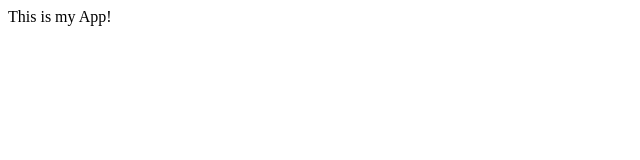
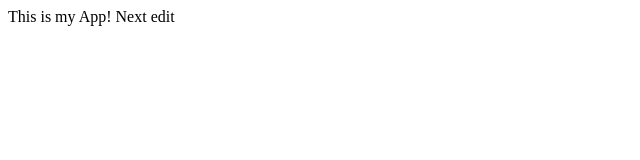
Before and after one commit to AlpenGitHub/JasonTestRepository, a plain HTML site: page index.html in a window 1280 px wide. Shown: the full height of the page, 0-640 px from the left. Drawn offline with Linux system fonts and the light colour scheme.

Commit message:
New branch files

```diff
--- a/index.html
+++ b/index.html
@@ -6,5 +6,6 @@
   </head>
   <body>
     This is my App!
+    Next edit
   </body>
 </html>
```
Also changed, not shown: login.html (added, +1 -0 lines), 1 other file.
